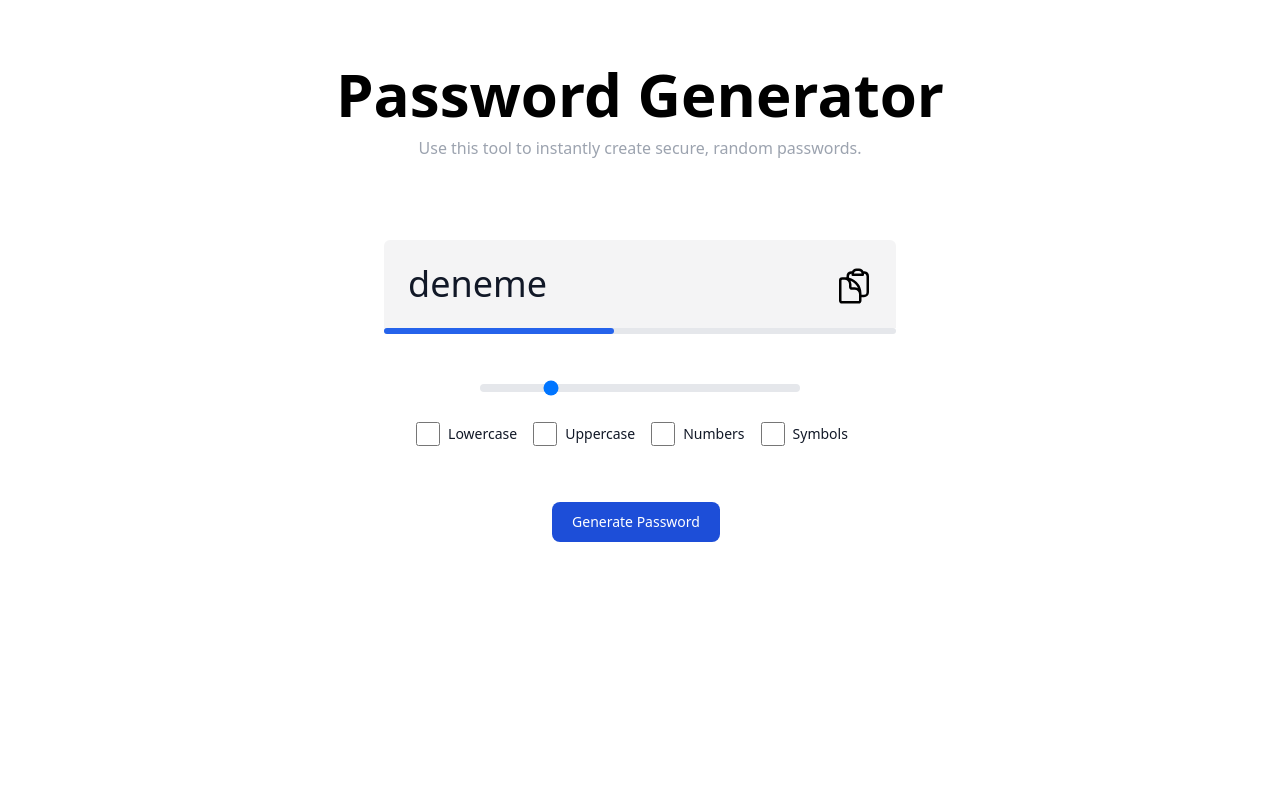
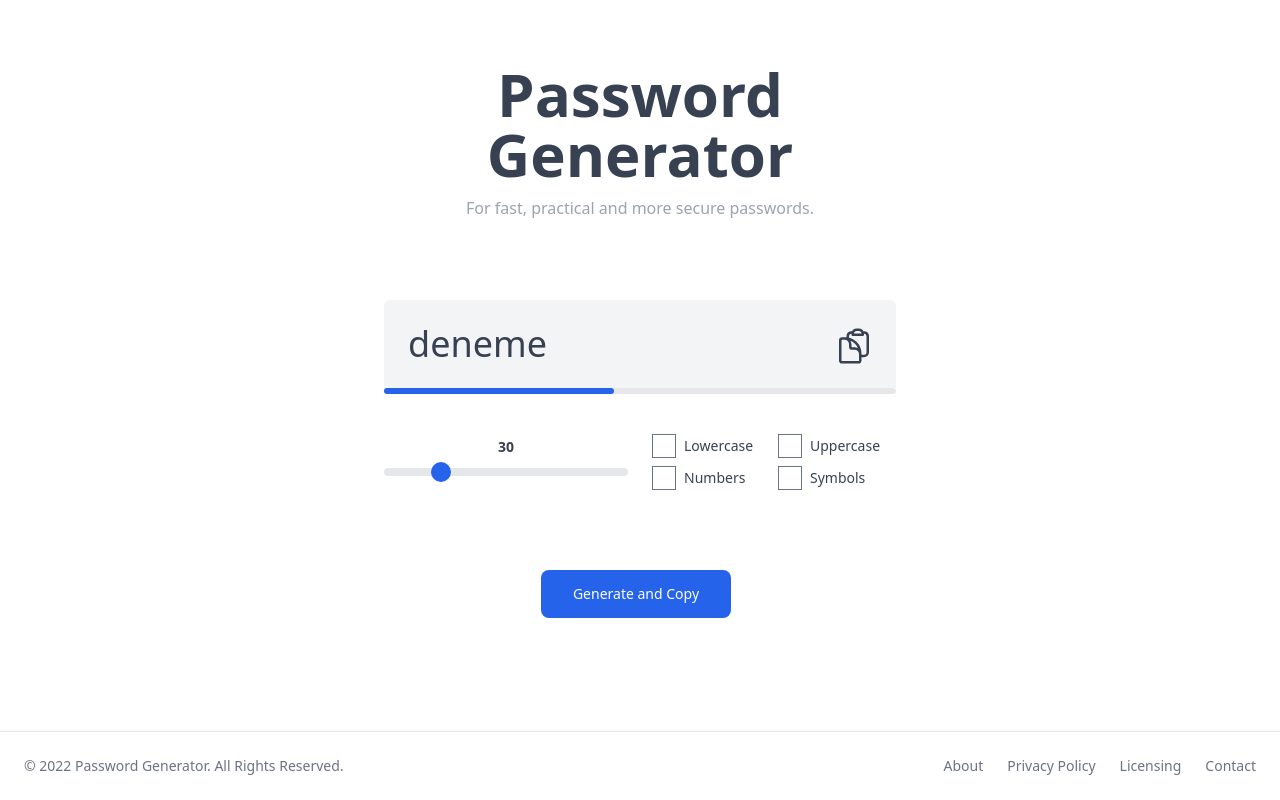
Before and after one commit to mehmetemineker/vuejs-password-generator, a Vue app: page / in a window 1280 px wide. Built offline with nearby package versions, Linux system fonts and the light colour scheme.

Commit message:
tasarım devam

```diff
--- a/package.json
+++ b/package.json
@@ -15,6 +15,7 @@
   },
   "dependencies": {
     "@heroicons/vue": "^2.0.13",
+    "flowbite": "^1.5.5",
     "pinia": "^2.0.28",
     "vue": "^3.2.45",
     "vue-router": "^4.1.6"
--- a/src/assets/main.css
+++ b/src/assets/main.css
@@ -1,3 +1,11 @@
 @tailwind base;
 @tailwind components;
 @tailwind utilities;
+
+body{
+    @apply bg-white
+}
+
+input[type=range]::-webkit-slider-thumb{
+    @apply bg-primary-600
+}
--- a/src/components/HelloWorld.vue
+++ /dev/null
@@ -1,41 +0,0 @@
-<script setup lang="ts">
-defineProps<{
-  msg: string;
-}>();
-</script>
-
-<template>
-  <div class="greetings">
-    <h1 class="green">{{ msg }}</h1>
-    <h3>
-      You’ve successfully created a project with
-      <a href="https://vitejs.dev/" target="_blank" rel="noopener">Vite</a> +
-      <a href="https://vuejs.org/" target="_blank" rel="noopener">Vue 3</a>.
-      What's next?
-    </h3>
-  </div>
-</template>
-
-<style scoped>
-h1 {
-  font-weight: 500;
-  font-size: 2.6rem;
-  top: -10px;
-}
-
-h3 {
-  font-size: 1.2rem;
-}
-
-.greetings h1,
-.greetings h3 {
-  text-align: center;
-}
-
-@media (min-width: 1024px) {
-  .greetings h1,
-  .greetings h3 {
-    text-align: left;
-  }
-}
-</style>
--- a/src/components/WelcomeItem.vue
+++ /dev/null
@@ -1,86 +0,0 @@
-<template>
-  <div class="item">
-    <i>
-      <slot name="icon"></slot>
-    </i>
-    <div class="details">
-      <h3>
-        <slot name="heading"></slot>
-      </h3>
-      <slot></slot>
-    </div>
-  </div>
-</template>
-
-<style scoped>
-.item {
-  margin-top: 2rem;
-  display: flex;
-}
-
-.details {
-  flex: 1;
-  margin-left: 1rem;
-}
-
-i {
-  display: flex;
-  place-items: center;
-  place-content: center;
-  width: 32px;
-  height: 32px;
-
-  color: var(--color-text);
-}
-
-h3 {
-  font-size: 1.2rem;
-  font-weight: 500;
-  margin-bottom: 0.4rem;
-  color: var(--color-heading);
-}
-
-@media (min-width: 1024px) {
-  .item {
-    margin-top: 0;
-    padding: 0.4rem 0 1rem calc(var(--section-gap) / 2);
-  }
-
-  i {
-    top: calc(50% - 25px);
-    left: -26px;
-    position: absolute;
-    border: 1px solid var(--color-border);
-    background: var(--color-background);
-    border-radius: 8px;
-    width: 50px;
-    height: 50px;
-  }
-
-  .item:before {
-    content: " ";
-    border-left: 1px solid var(--color-border);
-    position: absolute;
-    left: 0;
-    bottom: calc(50% + 25px);
-    height: calc(50% - 25px);
-  }
-
-  .item:after {
-    content: " ";
-    border-left: 1px solid var(--color-border);
-    position: absolute;
-    left: 0;
-    top: calc(50% + 25px);
-    height: calc(50% - 25px);
-  }
-
-  .item:first-of-type:before {
-    display: none;
-  }
-
-  .item:last-of-type:after {
-    display: none;
-  }
-}
-</style>
--- a/src/router/index.ts
+++ b/src/router/index.ts
@@ -8,15 +8,7 @@ const router = createRouter({
       path: "/",
       name: "home",
       component: HomeView,
-    },
-    {
-      path: "/about",
-      name: "about",
-      // route level code-splitting
-      // this generates a separate chunk (About.[hash].js) for this route
-      // which is lazy-loaded when the route is visited.
-      component: () => import("../views/AboutView.vue"),
-    },
+    }
   ],
 });
 
--- a/src/views/AboutView.vue
+++ /dev/null
@@ -1,5 +0,0 @@
-<template>
-  <div class="about">
-    <h1>This is an about page</h1>
-  </div>
-</template>
--- a/src/views/HomeView.vue
+++ b/src/views/HomeView.vue
@@ -3,57 +3,92 @@ import { ClipboardDocumentIcon } from '@heroicons/vue/24/outline'
 </script>
 
 <template>
-  <main class="pt-16">
+  <main class="pt-16 flex justify-center">
+    <div class="bg-ressd-300 w-2/5 text-center text-gray-700">
+      <h1 class="text-6xl font-bold mb-3">Password Generator</h1>
+      <p class="text-gray-400">For fast, practical and more secure passwords.</p>
 
-    <div class="grid place-items-center">
-      <h1 class="text-6xl font-bold mb-3">Password Generator</h1>
-      <p class="text-gray-400">Use this tool to instantly create secure, random passwords.</p>
+      <div class="relative pt-20">
+        <input type="text" readonly
+          class="block w-full p-6 pr-20 text-4xl rounded-t-md bg-gray-100 outline-0 border-none focus:ring-0 focus:border-none font-medium	"
+          value="deneme" />
 
-      <div class="relative pt-20 w-2/5">
-        <input type="text" readonly
-          class="block w-full p-6 pr-20 text-4xl text-gray-900 rounded-t-md bg-zinc-100 outline-0 font-medium	"
-          value="deneme" />
         <button type="submit" class="absolute right-2.5 bottom-2.5 p-3 rounded-full">
-          <ClipboardDocumentIcon class="h-10 text-black" />
+          <ClipboardDocumentIcon class="h-10" />
         </button>
       </div>
 
-      <div class="w-2/5 bg-gray-200 rounded-full h-1.5 mb-10">
-        <div class="bg-blue-600 h-1.5 rounded-full" style="width: 45%"></div>
+      <div class="bg-gray-200 rounded-full h-1.5 mb-10">
+        <div class="bg-primary-600 h-1.5 rounded-full" style="width: 45%"></div>
       </div>
 
-      <div class="w-1/4 mb-6">
+
+      <div class="grid grid-cols-2 gap-6 mb-20 ">
+        <div>
+          <span class="text-sm font-semibold">
+            30
+          </span>
           <input type="range" min="0" max="24" value="5"
-          class="w-full h-2 bg-gray-200 rounded-lg appearance-none cursor-pointer">
+            class="w-full h-2 bg-gray-200 rounded-md appearance-none cursor-pointer">
         </div>
 
-      <div class="flex mb-14">
+        <div class="grid grid-cols-2 gap-2">
+          <div>
             <div class="flex items-center mr-4">
-          <input id="checkbox-lowercase" type="checkbox" value="" class="w-6 h-6">
-          <label for="checkbox-lowercase"
-            class="ml-2 text-sm font-medium text-gray-900 dark:text-gray-300">Lowercase</label>
+              <input id="checkbox-lowercase" type="checkbox" value=""
+                class="w-6 h-6 text-primary-600 focus:ring-primary-600">
+              <label for="checkbox-lowercase" class="ml-2 text-sm font-medium  dark:text-gray-300">Lowercase</label>
             </div>
+          </div>
+          <div>
             <div class="flex items-center mr-4">
-          <input id="checkbox-uppercase" type="checkbox" value="" class="w-6 h-6">
-          <label for="checkbox-uppercase"
-            class="ml-2 text-sm font-medium text-gray-900 dark:text-gray-300">Uppercase</label>
+              <input id="checkbox-uppercase" type="checkbox" value=""
+                class="w-6 h-6 text-primary-600 focus:ring-primary-600">
+              <label for="checkbox-uppercase" class="ml-2 text-sm font-medium dark:text-gray-300">Uppercase</label>
             </div>
+          </div>
+          <div>
             <div class="flex items-center mr-4">
-          <input id="checkbox-numbers" type="checkbox" value="" class="w-6 h-6">
-          <label for="checkbox-numbers"
-            class="ml-2 text-sm font-medium text-gray-900 dark:text-gray-300">Numbers</label>
+              <input id="checkbox-numbers" type="checkbox" value=""
+                class="w-6 h-6 text-primary-600 focus:ring-primary-600">
+              <label for="checkbox-numbers" class="ml-2 text-sm font-medium dark:text-gray-300">Numbers</label>
             </div>
+          </div>
+          <div>
             <div class="flex items-center mr-4">
-          <input id="checkbox-symbols" type="checkbox" value="" class="w-6 h-6">
-          <label for="checkbox-symbols"
-            class="ml-2 text-sm font-medium text-gray-900 dark:text-gray-300">Symbols</label>
+              <input id="checkbox-symbols" type="checkbox" value=""
+                class="w-6 h-6 text-primary-600 focus:ring-primary-600">
+              <label for="checkbox-symbols" class="ml-2 text-sm font-medium dark:text-gray-300">Symbols</label>
+            </div>
+          </div>
         </div>
       </div>
 
       <button
-        class="text-white bg-blue-700 hover:bg-blue-800 focus:ring-4 focus:ring-blue-300 font-medium rounded-lg text-sm px-5 py-2.5 mr-2 mb-2">Generate
-        Password</button>
+        class="text-white bg-primary-600 hover:bg-primary-700 focus:ring-4 focus:ring-primary-200 font-medium rounded-lg text-sm px-8 py-3.5 mr-2 mb-2">Generate
+        and Copy</button>
     </div>
 
   </main>
+
+  <footer
+    class="fixed bottom-0 left-0 z-20 p-4 w-full bg-white border-t border-gray-200 shadow md:flex md:items-center md:justify-between md:p-6 dark:bg-gray-800 dark:border-gray-600">
+    <span class="text-sm text-gray-500 sm:text-center dark:text-gray-400">© 2022 <a href="https://flowbite.com/"
+        class="hover:underline">Password Generator</a>. All Rights Reserved.
+    </span>
+    <ul class="flex flex-wrap items-center mt-3 text-sm text-gray-500 dark:text-gray-400 sm:mt-0">
+      <li>
+        <a href="#" class="mr-4 hover:underline md:mr-6 ">About</a>
+      </li>
+      <li>
+        <a href="#" class="mr-4 hover:underline md:mr-6">Privacy Policy</a>
+      </li>
+      <li>
+        <a href="#" class="mr-4 hover:underline md:mr-6">Licensing</a>
+      </li>
+      <li>
+        <a href="#" class="hover:underline">Contact</a>
+      </li>
+    </ul>
+  </footer>
 </template>
--- a/tailwind.config.js
+++ b/tailwind.config.js
@@ -1,12 +1,16 @@
-/** @type {import('tailwindcss').Config} */
+const colors = require('tailwindcss/colors');
+
 module.exports = {
-  purge: ['./index.html', './src/**/*.{vue,js,ts,jsx,tsx}'],
-  darkMode: false, // or 'media' or 'class'
+  content: ['./index.html', './src/**/*.{vue,js,ts,jsx,tsx}'],
   theme: {
-    extend: {},
+    extend: {
+      colors: {
+        primary: colors.blue,
+        secondary: colors.yellow
+      }
+    },
   },
-  variants: {
-    extend: {},
-  },
-  plugins: [],
+  plugins: [
+    require('flowbite/plugin')
+  ],
 }
```
Also changed, not shown: src/components/TheWelcome.vue (deleted, +0 -121 lines), 2 other files (tests, documents, lock files or other folders). Lines whose indentation alone changed are shown as unchanged.
